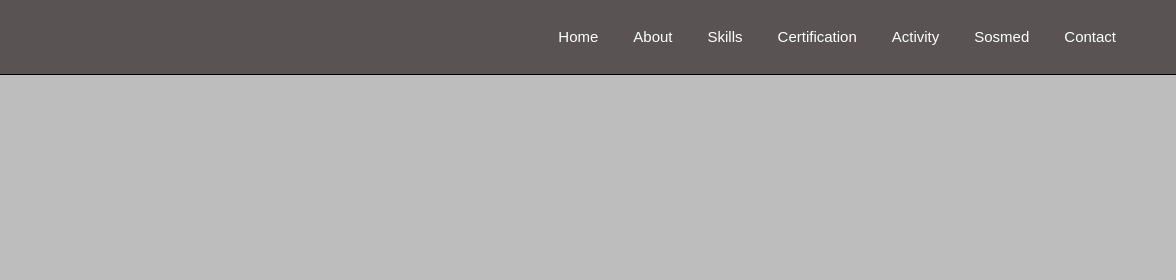
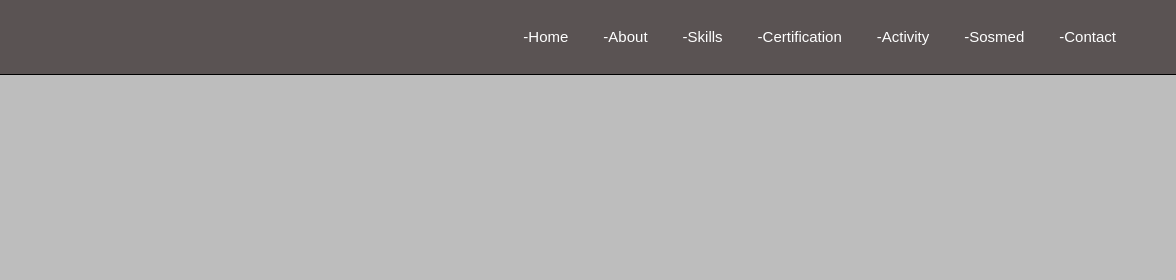
Before and after one commit to nissatech7/nissa, a plain HTML site: page index.html in a window 1280 px wide. Shown: the top 280 px of the page, 104-1280 px from the left. Drawn offline with nearby package versions, Linux system fonts and the light colour scheme.

Commit message:
Update index.html

```diff
--- a/index.html
+++ b/index.html
@@ -122,13 +122,13 @@ nav ul li a{font-size:18px;}
 </div>
 
 <ul id="navMenu">
-<li><a href="#home" onclick="closeMenu()">Home</a></li>
-<li><a href="#about" onclick="closeMenu()">About</a></li>
-<li><a href="#skills" onclick="closeMenu()">Skills</a></li>
-<li><a href="#certification" onclick="closeMenu()">Certification</a></li>
-<li><a href="#activity" onclick="closeMenu()">Activity</a></li>
-<li><a href="#sosmed" onclick="closeMenu()">Sosmed</a></li>
-<li><a href="#contact" onclick="closeMenu()">Contact</a></li>
+<li><a href="#home" onclick="closeMenu()">-Home</a></li>
+<li><a href="#about" onclick="closeMenu()">-About</a></li>
+<li><a href="#skills" onclick="closeMenu()">-Skills</a></li>
+<li><a href="#certification" onclick="closeMenu()">-Certification</a></li>
+<li><a href="#activity" onclick="closeMenu()">-Activity</a></li>
+<li><a href="#sosmed" onclick="closeMenu()">-Sosmed</a></li>
+<li><a href="#contact" onclick="closeMenu()">-Contact</a></li>
 </ul>
 </nav>
 
```
